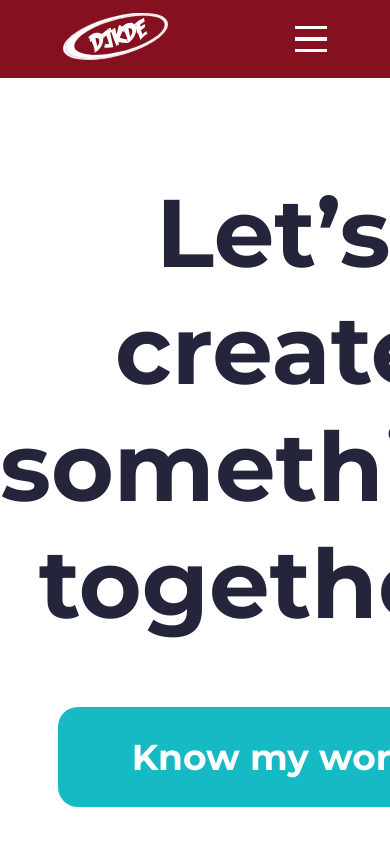
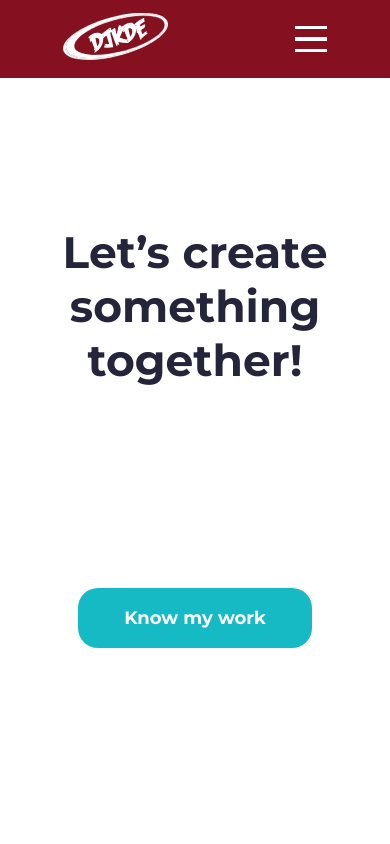
Before and after one commit to Djkde01/Portfolio-Frontend, a React (Create React App) app: page / in a window 390 px wide. Built offline with nearby package versions, Linux system fonts and the light colour scheme.

Commit message:
Updated responsive design

```diff
--- a/src/styles/Button.css
+++ b/src/styles/Button.css
@@ -59,3 +59,14 @@
   background-color: var(--alternative1);
   color: var(--light);
 }
+@media (max-width: 414px) {
+  .first-primary,
+  .first-secondary,
+  .first-alternative {
+    padding-top: 19px;
+    height: 41px;
+    padding: auto;
+    font-size: 18px;
+    width: 60%;
+  }
+}
--- a/src/styles/Footer.css
+++ b/src/styles/Footer.css
@@ -11,7 +11,7 @@
   display: inline;
   margin: 0 20px;
 }
-@media (max-width: 375px) {
+@media (max-width: 414px) {
   .footer p {
     display: block;
     margin: 20px 0;
--- a/src/styles/Landing.css
+++ b/src/styles/Landing.css
@@ -14,3 +14,8 @@
   font-weight: 700;
   color: var(--dark);
 }
+@media (max-width: 414px) {
+  .main-landing h1 {
+    font-size: 44px;
+  }
+}
--- a/src/styles/ProjectCard.css
+++ b/src/styles/ProjectCard.css
@@ -31,7 +31,7 @@
   gap: 40px;
   margin: 0 auto 28px;
 }
-@media (max-width: 375px) {
+@media (max-width: 414px) {
   .projectcard {
     grid-template-rows: 150px auto auto;
   }
--- a/src/styles/RoleCard.css
+++ b/src/styles/RoleCard.css
@@ -18,7 +18,7 @@
 .rolecard-description > * {
   margin: 0 20px 8px;
 }
-@media (max-width: 375px) {
+@media (max-width: 414px) {
   .rolecard {
     grid-template-columns: 1fr;
     grid-template-rows: 150px 1fr;
--- a/src/styles/SkillsList.css
+++ b/src/styles/SkillsList.css
@@ -8,7 +8,7 @@
   justify-content: center;
   margin-bottom: 80px;
 }
-@media (max-width: 375px) {
+@media (max-width: 414px) {
   .skills-list {
     width: 90%;
   }
```
